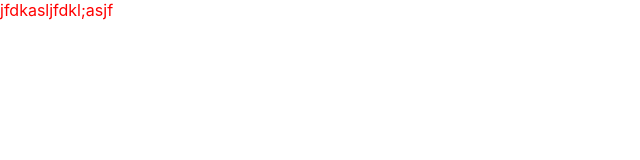
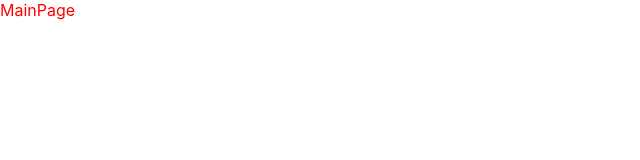
Before and after one commit to kurakke/team-kurakke, a React (Create React App) app: page / in a window 1280 px wide. Shown: the top 160 px of the page, without its empty margins (0-640 px from the left). Built offline with nearby package versions, Linux system fonts and the light colour scheme.

Commit message:
デフォルトをmainページにした

```diff
--- a/package.json
+++ b/package.json
@@ -12,8 +12,10 @@
     "@types/node": "^16.18.14",
     "@types/react": "^18.0.28",
     "@types/react-dom": "^18.0.11",
+    "@types/react-router-dom": "^5.3.3",
     "react": "^18.2.0",
     "react-dom": "^18.2.0",
+    "react-router-dom": "^5.3.4",
     "react-scripts": "5.0.1",
     "typescript": "^4.9.5",
     "web-vitals": "^2.1.4"
--- /dev/null
+++ b/src/Main.tsx
@@ -0,0 +1,16 @@
+import React from "react";
+import { css } from "@emotion/react";
+/** @jsxImportSource @emotion/react */
+// eslint-disable-next-line @typescript-eslint/no-unused-vars
+const Main = () => {
+  const Main = css`
+    color: red;
+  `
+  return (
+    <div>
+      <div css={Main}>MainPage</div>
+    </div>
+  )
+}
+
+export default Main;
--- a/src/index.tsx
+++ b/src/index.tsx
@@ -3,13 +3,14 @@ import ReactDOM from 'react-dom/client';
 import './index.css';
 import App from './App';
 import reportWebVitals from './reportWebVitals';
+import Main from "./Main"
 
 const root = ReactDOM.createRoot(
   document.getElementById('root') as HTMLElement
 );
 root.render(
   <React.StrictMode>
-    <App />
+    <Main />
   </React.StrictMode>
 );
 
```
Also changed, not shown: 1 other file (tests, documents, lock files or other folders).
